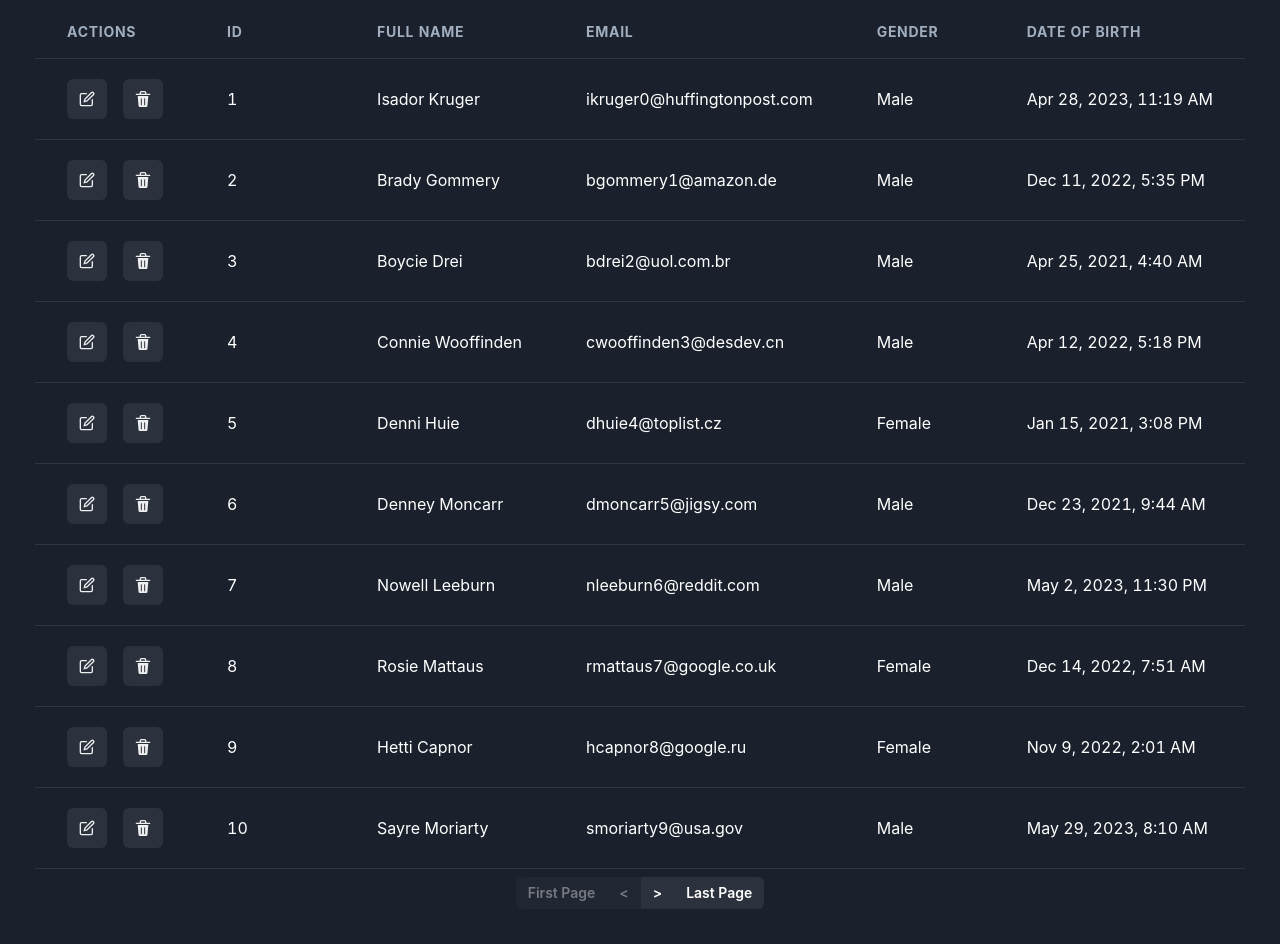
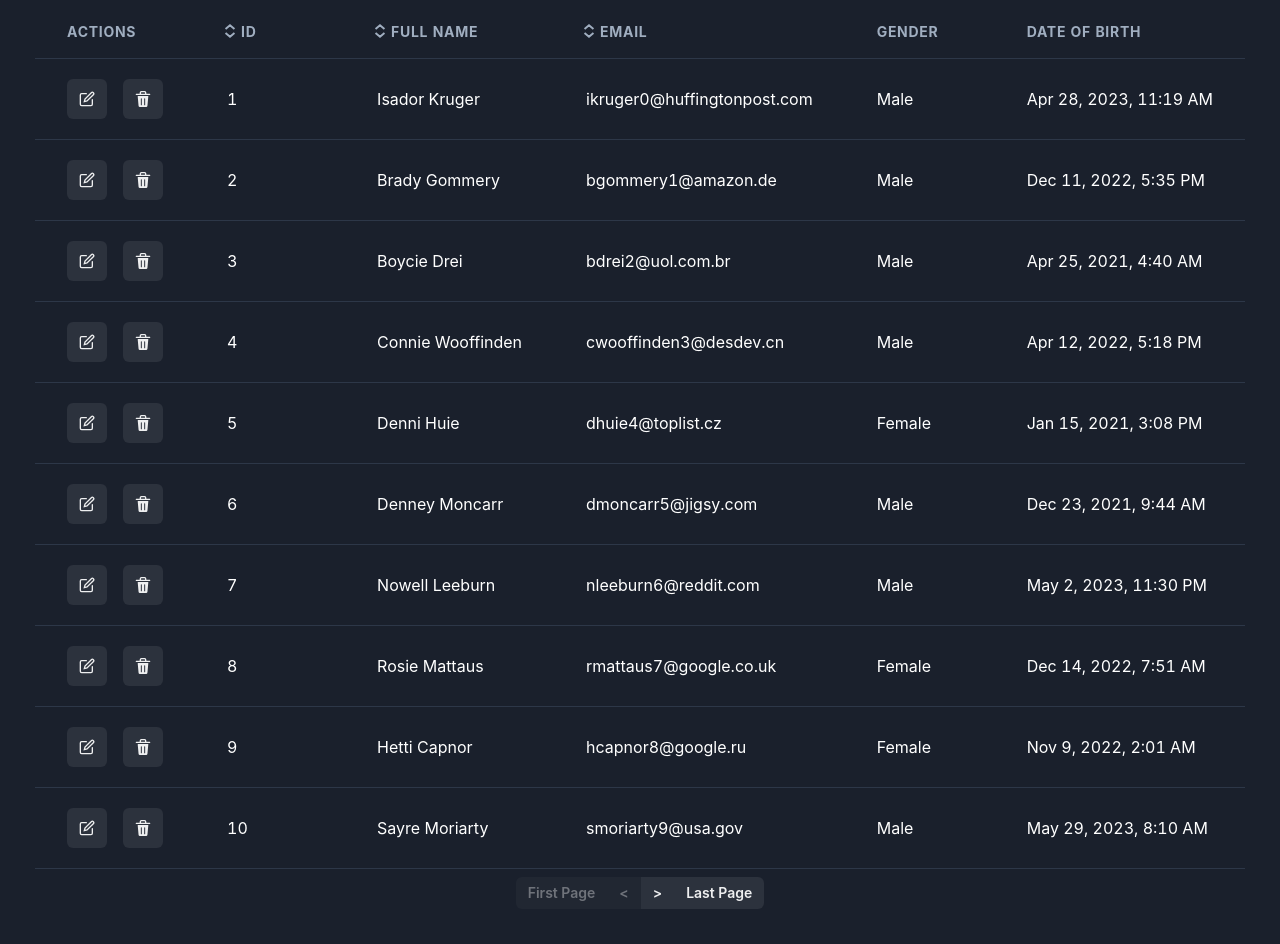
Before and after one commit to GuyElizarov/tenStack-exmaple, a React (Vite) app: page /basic-table in a window 1280 px wide. Shown: the part 245-1189 px from the top of the page. Built offline with nearby package versions, Linux system fonts and the light colour scheme.

Commit message:
adding resize feature

```diff
--- a/src/pages/basic-table.jsx
+++ b/src/pages/basic-table.jsx
@@ -1,9 +1,8 @@
 
 import {
-    Table, Thead, Tbody, Tfoot, Tr, Th,
-    Td, TableContainer, VStack, ButtonGroup, Button, Box, Input, Spinner, IconButton,
+    Table, Thead, Tbody,  Tr, Th, Td, TableContainer, VStack, ButtonGroup, Button, Box, Input, Spinner, IconButton,
     Modal, ModalOverlay, ModalContent, ModalHeader, ModalCloseButton, ModalBody,
-    ModalFooter, FormControl, FormLabel, Select, useColorModeValue,
+    ModalFooter, FormControl, FormLabel, Select, useColorModeValue, Icon,
 } from '@chakra-ui/react'
 import { flexRender, getCoreRowModel, getFilteredRowModel, getPaginationRowModel, getSortedRowModel, useReactTable } from '@tanstack/react-table'
 import { useEffect, useState } from 'react'
@@ -30,7 +29,6 @@ const columns = [
     {
         header: 'ID',
         accessorKey: 'id',
-        footer: 'ID',
     },
 
     // regular name display by showing two columns separately:
@@ -38,12 +36,10 @@ const columns = [
     // {
     //     header: 'First name',
     //     accessorKey: 'first_name',
-    //     footer: 'First name',
     // },
     // {
     //     header: 'Last name',
     //     accessorKey: 'last_name',
-    //     footer: 'Last name',
     // },
 
     // combining tow filed from the data to one column:
@@ -52,7 +48,6 @@ const columns = [
 
         header: 'Full name',
         accessorFn: row => `${row.first_name} ${row.last_name}`,
-        footer: 'Full name',
     },
 
     // creates another header above the tow column
@@ -65,29 +60,25 @@ const columns = [
     //         {
     //             header: 'First ',
     //             accessorKey: 'first_name',
-    //             footer: 'First name',
     //         },
     //         {
     //             header: 'Last ',
     //             accessorKey: 'last_name',
-    //             footer: 'Last name',
     //         },
     //     ]
     // },
     {
         header: 'Email',
         accessorKey: 'email',
-        footer: 'Email',
     },
     {
         header: 'Gender',
         accessorKey: 'gender',
-        footer: 'Gender',
+        enableSorting: false
     },
     {
         header: 'Date of birth',
         accessorKey: 'dob',
-        footer: 'Date of birth',
         cell: info => DateTime.fromISO(info.getValue()).toLocaleString(DateTime.DATETIME_MED),
         enableSorting: false,
     },
@@ -101,9 +92,10 @@ export const BasicTable = () => {
     const [sorting, setSorting] = useState([])
     const [filtering, setFiltering] = useState('')
     const [isEditModalOpen, setIsEditModalOpen] = useState(false)
+    const [editingPerson, setEditingPerson] = useState(null)
     const dispatch = useDispatch()
-
-
+    const bgColor = useColorModeValue('white', 'gray.800')
+    const textColor = useColorModeValue('gray.800', 'white')
 
     useEffect(() => {
         dispatch(loadPersons())
@@ -113,7 +105,6 @@ export const BasicTable = () => {
         setData(persons)
     }, [persons])
 
-    const [editingPerson, setEditingPerson] = useState(null)
 
     const handleAdd = () => {
         const newPerson = personService.getEmptyPerson()
@@ -158,40 +149,31 @@ export const BasicTable = () => {
         onSortingChange: setSorting,
         onGlobalFilterChange: setFiltering,
         getFilteredRowModel: getFilteredRowModel(),
+        columnResizeMode: "onChange"
     })
 
     if (isLoadingPerson) return <Spinner />
     return <VStack w={'full'} p='35'>
-            <Button leftIcon={<AddIcon />} colorScheme='teal' onClick={handleAdd}>
-                Add Person
-            </Button>
-            <Input maxWidth={'50%'} type='text' placeholder='filter'
-                value={filtering} onChange={ev => setFiltering(ev.target.value)} />
+        <Button leftIcon={<AddIcon />} colorScheme='teal' onClick={handleAdd}>
+            Add Person
+        </Button>
+        <Input maxWidth={'50%'} type='text' placeholder='filter'
+            value={filtering} onChange={ev => setFiltering(ev.target.value)} />
         <TableContainer>
-            <Table variant='simple' size={'lg'}>
+            <Table variant='simple'  size={'lg'} >
                 <Thead>
                     {table.getHeaderGroups().map(headerGroup =>
                         <Tr key={headerGroup.id}>
                             {headerGroup.headers.map(header =>
-                                // implement on the header itself (state needed):
-
-                                <Th key={header.id} w={header.getSize()} onClick={header.column.getToggleSortingHandler()} >
-
+                                  <Th key={header.id} w={header.getSize()}  position={'relative'}>
+                                    {header.column.getCanSort() && <UpDownIcon onClick={header.column.getToggleSortingHandler()} position={'relative'} left={-1} top={'-2px'}  />}
                                     {header.isPlaceholder
                                         ? null
-                                        : <> {flexRender(header.column.columnDef.header, header.getContext)}
-                                            {{ asc: " 🔼", desc: " 🔽", }[header.column.getIsSorted()]}</>}
+                                        : flexRender(header.column.columnDef.header, header.getContext)}
+                                         {{ asc: " 🔼", desc: " 🔽", }[header.column.getIsSorted()]}
+                                <Box className={`resizer ${header.column.getIsResizing() ? "isResizing" : ""}`}
+                                onMouseDown={header.getResizeHandler()} onTouchStart={header.getResizeHandler()}> </Box>
                                 </Th>
-                                // implement on the icon itself (no state needed):
-
-
-                                // <Th key={header.id} w={header.getSize()}>
-                                //     {header.column.getCanSort() && <UpDownIcon onClick={header.column.getToggleSortingHandler()} mr='2' />}
-                                //     {header.isPlaceholder
-                                //         ? null
-                                //         : flexRender(header.column.columnDef.header, header.getContext)}
-                                //          {{ asc: " 🔼", desc: " 🔽", }[header.column.getIsSorted()]}
-                                // </Th>
                             )}
                         </Tr>)}
                 </Thead>
@@ -207,36 +189,24 @@ export const BasicTable = () => {
                     ))}
 
                 </Tbody>
-                {/* <Tfoot>
-                    {table.getFooterGroups().map(footerGroup =>
-                        <Tr key={footerGroup.id}>
-                            {footerGroup.headers.map(header =>
-                                <Th key={header.id} w={header.getSize()}>
-                                    {header.isPlaceholder
-                                        ? null
-                                        : flexRender(header.column.columnDef.header, header.getContext)}
-                                </Th>
-                            )}
-                        </Tr>)}
-                </Tfoot> */}
             </Table>
         </TableContainer>
 
-        <ButtonGroup size={'sm'} isAttached>
-            <Button color={'white'}
+        <ButtonGroup size={'sm'} isAttached  bg={bgColor} color={textColor}>
+            <Button
                 onClick={() => table.setPageIndex(0)} isDisabled={!table.getCanPreviousPage()}>
                 {"First Page"}
             </Button>
-            <Button color={'white'}
+            <Button
                 onClick={() => table.previousPage()} isDisabled={!table.getCanPreviousPage()}>
                 {"<"}
             </Button>
 
-            <Button color={'white'}
+            <Button
                 onClick={() => table.nextPage()} isDisabled={!table.getCanNextPage()}>
                 {">"}
             </Button>
-            <Button color={'white'}
+            <Button
                 onClick={() => table.setPageIndex(table.getPageCount() - 1)} isDisabled={!table.getCanNextPage()}>
                 {"Last Page"}
             </Button>
@@ -261,7 +231,7 @@ const EditPersonModal = ({ person, isOpen, onClose, onSubmit }) => {
 
     useEffect(() => {
         if (person) {
-            setFormValues(person) // Initialize form with person data when the modal opens
+            setFormValues(person)
         }
     }, [person, isOpen])
 
@@ -324,6 +294,8 @@ const EditPersonModal = ({ person, isOpen, onClose, onSubmit }) => {
                             <option value="Male">Male</option>
                             <option value="Female">Female</option>
                             <option value="Bigender">Bigender</option>
+                            <option value="Bigender">Bigender</option>
+                            <option value="Non-binary	">Non-binary</option>
                         </Select>
                     </FormControl>
 
```
